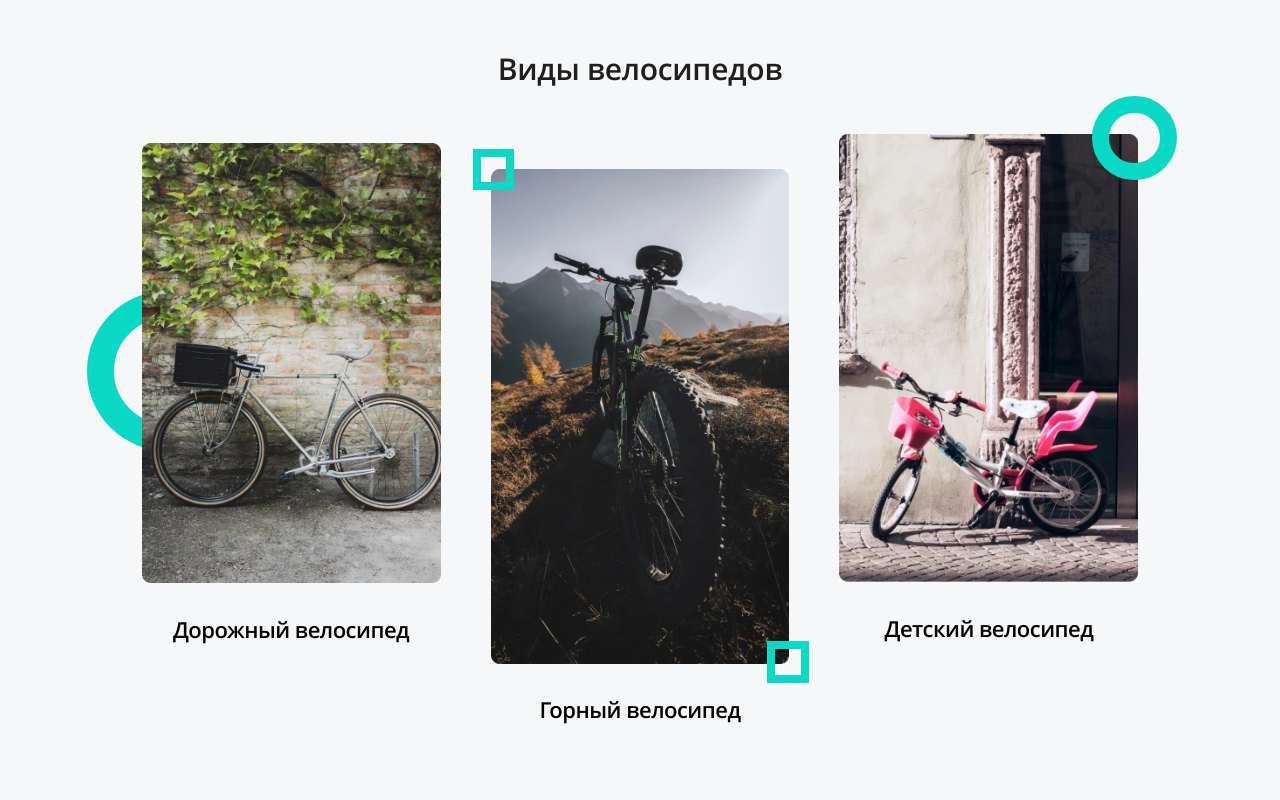
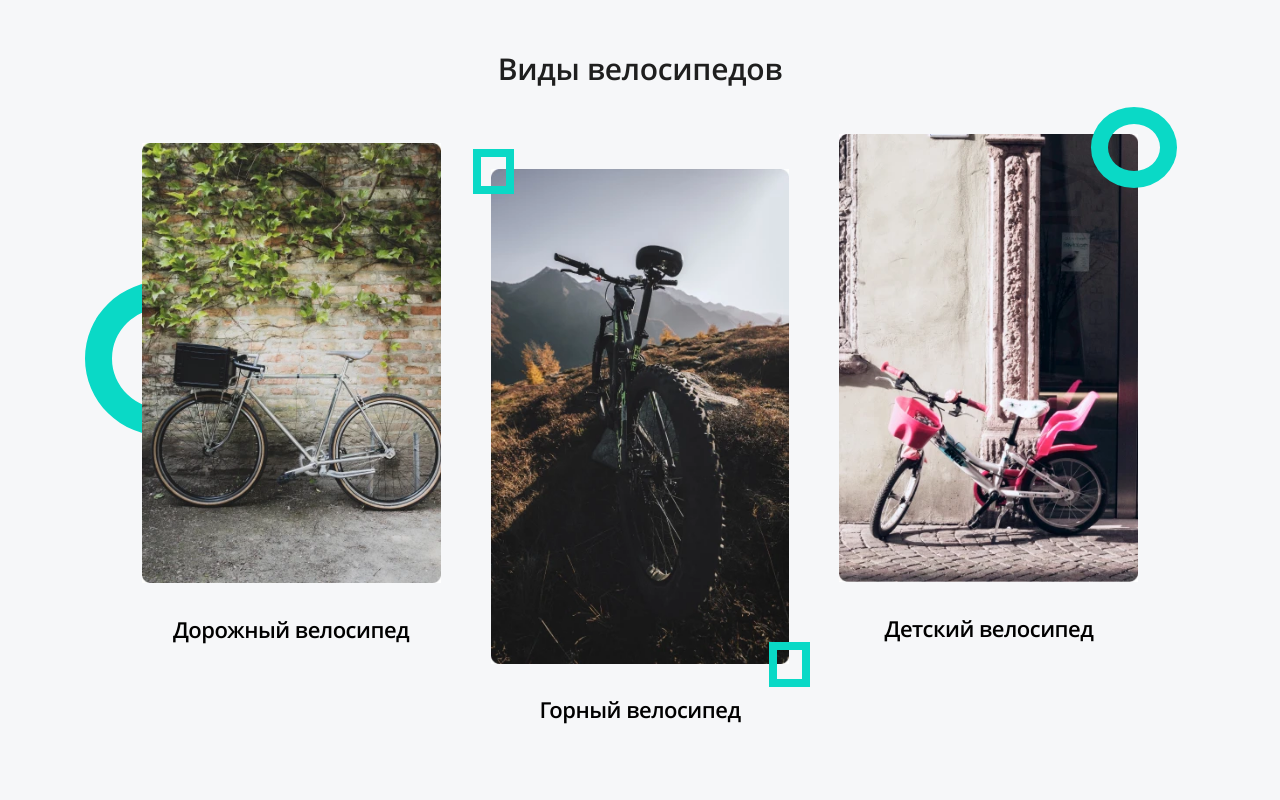
Before and after one commit to standupright/bicycles, a website: page source/index.html in a window 1280 px wide. Shown: the part 1460-2260 px from the top of the page. Drawn offline with nearby package versions, Linux system fonts and the light colour scheme; files that its build step writes are made by us from their sources; files whose address does not match are found by name.

Commit message:
Исправлено поломка верстки за счет центровки контентной части

```diff
--- a/source/sass/blocks/bicycles.scss
+++ b/source/sass/blocks/bicycles.scss
@@ -65,10 +65,10 @@
       content: "";
       position: absolute;
       z-index: -1;
-      top: 11.5vw;
-      left: -4.25vw;
-      width: 12.5vw;
-      height: 12.5vw;
+      top: 31%;
+      left: -19%;
+      width: 53%;
+      height: 35%;
       border-radius: 50%;
       border: 27px solid $turquoise;
     }
@@ -80,20 +80,20 @@
     &::before {
       content: "";
       position: absolute;
-      width: 3.25vw;
-      height: 3.25vw;
-      top: -1.6vw;
-      left: -1.4vw;
+      width: 14%;
+      height: 9%;
+      top: -4%;
+      left: -6%;
       border: 8px solid $turquoise;
     }
 
     &::after {
       content: "";
       position: absolute;
-      width: 3.25vw;
-      height: 3.25vw;
-      bottom: -1.2vw;
-      right: -1.5vw;
+      width: 14%;
+      height: 9%;
+      bottom: -4%;
+      right: -7%;
       border: 8px solid $turquoise;
     }
   }
@@ -104,10 +104,10 @@
     &::after {
       content: "";
       position: absolute;
-      top: -3vw;
-      right: -3vw;
-      width: 6.6vw;
-      height: 6.6vw;
+      top: -6%;
+      right: -13%;
+      width: 29%;
+      height: 18%;
       border-radius: 50%;
       border: 17px solid $turquoise;
     }
--- a/source/sass/blocks/footer.scss
+++ b/source/sass/blocks/footer.scss
@@ -1,16 +1,17 @@
 .footer {
   @include container;
-  padding-top: calc(17.3%);
   padding-bottom: 100px;
   text-align: center;
 }
 
 .footer__wrapper {
+  @include desktop-wrapper;
   padding: 0 240px;
 }
 
 .footer h2 {
   @include reset;
+  padding-top: 26%;
   margin-bottom: 30px;
   color: $black-additional;
   font-family: "Open Sans", "Arial", sans-serif;
@@ -41,7 +42,6 @@
 
 @media (max-width: $tablet-breakpoint) {
   .footer {
-    padding-top: 20vw;
     padding-bottom: 52px;
     overflow: hidden;
   }
@@ -51,6 +51,7 @@
   }
 
   .footer h2 {
+    padding-top: 20vw;
     font-size: 24px;
     line-height: 30px;
     margin-bottom: 20px;
@@ -72,7 +73,6 @@
 
 @media (max-width: $mobile-breakpoint) {
   .footer {
-    padding-top: 118px;
     padding-bottom: 50px;
   }
 
@@ -81,6 +81,7 @@
   }
 
   .footer h2 {
+    padding-top: 118px;
     font-size: 18px;
     line-height: 30px;
   }
--- a/source/sass/blocks/nav.scss
+++ b/source/sass/blocks/nav.scss
@@ -5,7 +5,8 @@
 }
 
 .nav__wrapper {
-  @include desktop-wrapper;
+  max-width: 833px;
+  margin: 0 auto;
 }
 
 .nav__toggle {
```
Also changed, not shown: build/css/style.min.css, 1 other file.
